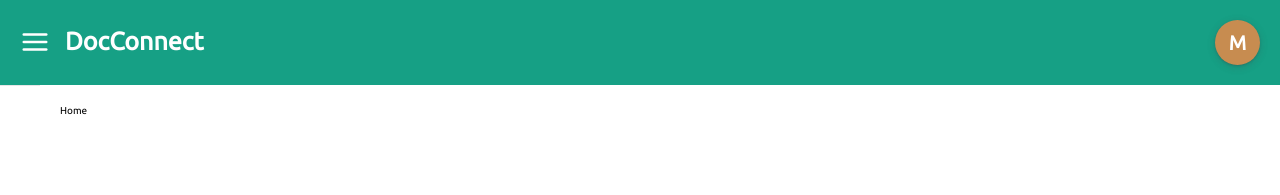
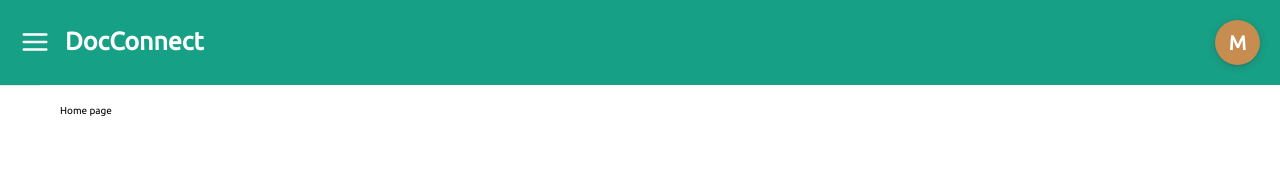
Before and after one commit to mhdZhHan/do-connect, a Next.js app in the folder client/: page / in a window 1280 px wide. Shown: the top 195 px of the page. Built offline with nearby package versions, Linux system fonts and the light colour scheme.

Commit message:
Arrange home page

```diff
--- a/client/app/page.js
+++ b/client/app/page.js
@@ -1,7 +1,10 @@
+export const metadata = {
+	title: 'Doc Connect | Home',
+	description: 'Doc Connect community',
+}
+
 export default function Home() {
 	return (
-		<main>
-			Home
-		</main>
+		<div>Home page</div>
 	)
 }
```
